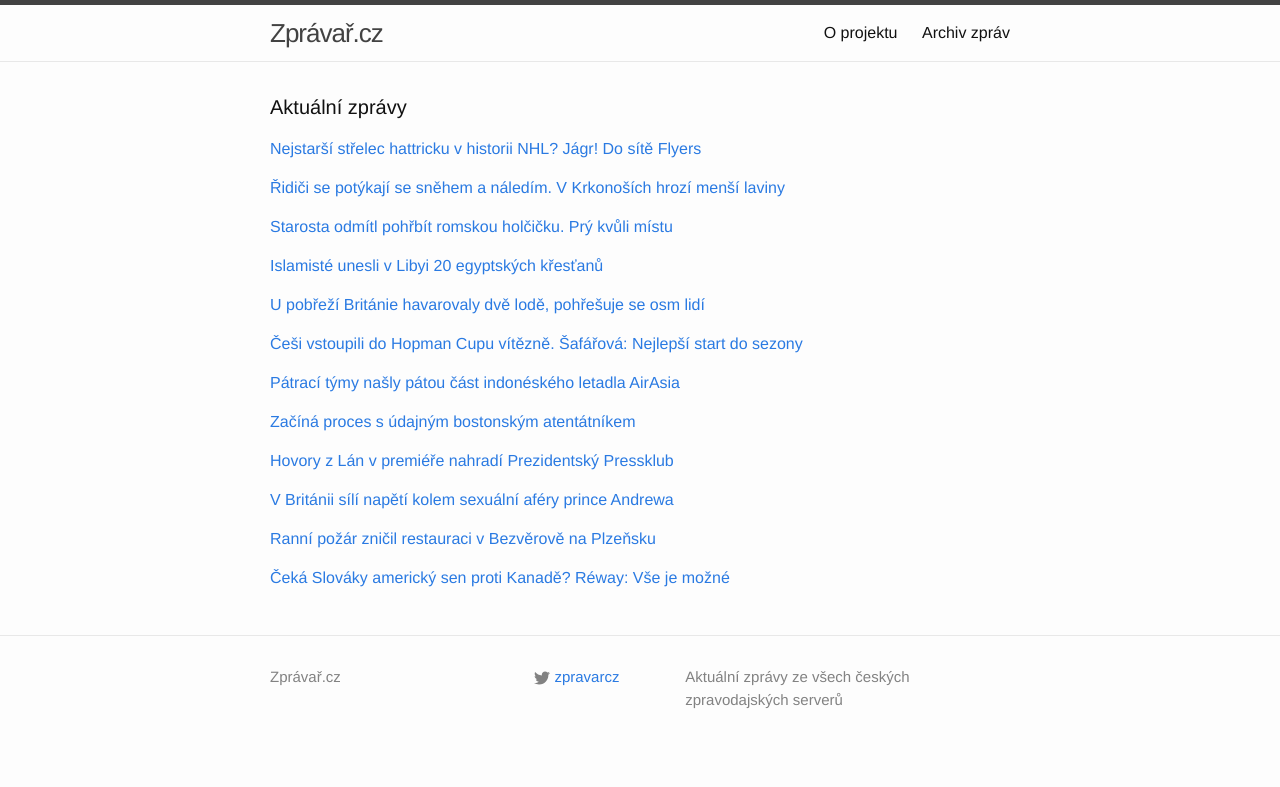
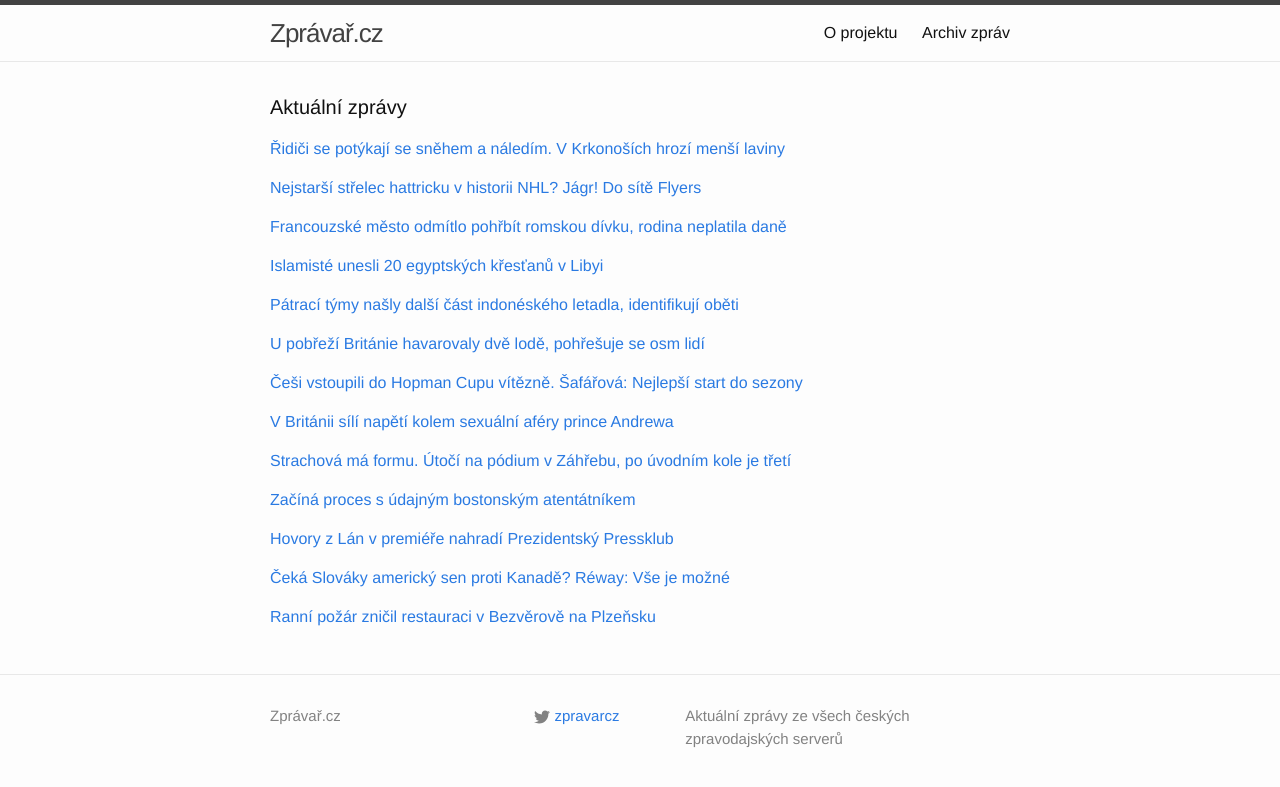
Before and after one commit to adliska/zpravar, a Jekyll site: the page built from index.html, in a window 1280 px wide. Shown: the top 787 px of the page. Built offline with Jekyll 4.4.1, drawn with Linux system fonts in a browser that asks for light colours; some of the changed lines change nothing that is shown.

Commit message:
zpravar news update

```diff
--- a/index.html
+++ b/index.html
@@ -5,8 +5,21 @@ layout: default
 <div class="home">
     <h1 class="page-heading">Aktuální zprávy</h1>
 
-<p><a href="javascript:;" onclick="toggle_visibility('zpravy0')">Nejstarší střelec hattricku v historii NHL? Jágr! Do sítě Flyers</a></p>
+<p><a href="javascript:;" onclick="toggle_visibility('zpravy0')">Řidiči se potýkají se sněhem a náledím. V Krkonoších hrozí menší laviny</a></p>
 <div id="zpravy0" style="display:none">
+<ul>
+<li><a href=http://domaci.ihned.cz/c1-63331600-ridici-se-potykaji-se-snehem-a-naledim-v-krkonosich-hrozi-mensi-laviny>Řidiči se potýkají se sněhem a náledím. V Krkonoších hrozí menší laviny - domaci.ihned.cz</a></li>
+<li><a href=http://domaci.ihned.cz/c1-63331600-ridici-se-potykaji-se-snehem-v-krkonosich-je-druhy-lavinovy-stupen>Řidiči se potýkají se sněhem a náledím. V Krkonoších hrozí menší laviny - domaci.ihned.cz</a></li>
+<li><a href=http://domaci.ihned.cz/c1-63331600-ridici-se-potykaji-se-snehem-v-krkonosich-vyhlasili-druhy-lavinovy-stupen>Řidiči se potýkají se sněhem. V Krkonoších vyhlásili druhý lavinový stupeň - domaci.ihned.cz</a></li>
+<li><a href=http://www.novinky.cz/krimi/357762-ridice-v-cesku-ohrozuje-rozbredly-snih.html>Řidiče v Česku ohrožuje rozbředlý sníh - www.novinky.cz</a></li>
+<li><a href=http://www.ceskenoviny.cz/zpravy/zpravy/silnice-pokryva-rozbredly-nebo-ujety-snih/1164662>Silnice pokrývá rozbředlý nebo ujetý sníh - www.ceskenoviny.cz</a></li>
+<li><a href=http://www.lidovky.cz/v-noci-napadl-snih-i-v-nizinach-na-severu-se-tvori-snehove-jazyky-pxz-/zpravy-domov.aspx?c=A150104_075741_ln_domov_mct>V noci napadl sníh i v nížinách. Na severu se tvoří sněhové jazyky  - www.lidovky.cz</a></li>
+<li><a href=http://www.denik.cz/z_domova/silnice-jsou-s-opatrnosti-sjizdne-na-jizni-morave-hrozi-ledovka-20150104.html>Silnice jsou s opatrností sjízdné. Na jižní Moravě hrozí ledovka - www.denik.cz</a></li>
+<li><a href=http://zpravy.idnes.cz/silnice-v-cesku-pres-noc-pokryl-snih-d7l-/domaci.aspx?c=A150104_075145_domaci_zt>Silnice v Česku přes noc pokryl sníh. Řidiče potrápí sněhové jazyky - zpravy.idnes.cz</a></li>
+<li><a href=http://zpravy.aktualne.cz/domaci/opatrnost-se-vyplati-na-silnicich-se-tvori-snehove-jazyky/r~6c22d46c93de11e4ab15002590604f2e/>Opatrnost se vyplatí. Na silnicích mohou být sněhové jazyky - zpravy.aktualne.cz</a></li>
+</ul>
+</div><p><a href="javascript:;" onclick="toggle_visibility('zpravy1')">Nejstarší střelec hattricku v historii NHL? Jágr! Do sítě Flyers</a></p>
+<div id="zpravy1" style="display:none">
 <ul>
 <li><a href=http://www.tyden.cz/rubriky/sport/hokej/nhl/nejstarsi-strelec-hattricku-v-historii-nhl-jagr-do-site-flyers_329031.html>Nejstarší střelec hattricku v historii NHL? Jágr! Do sítě Flyers - www.tyden.cz</a></li>
 <li><a href=http://sport.lidovky.cz/jagr-vstrelil-hattrick-a-opet-prepisoval-historii-nhl-pp5-/hokej.aspx?c=A150104_082700_ln-sport-hokej_mct>Jágr vstřelil hattrick jako nejstarší hráč NHL, překonal Gordieho Howea  - sport.lidovky.cz</a></li>
@@ -17,21 +30,10 @@ layout: default
 <li><a href=http://sport.aktualne.cz/jagr-vstrelil-hattrick-a-prekonal-rekord-gordieho-howea/r~f09c56d293d911e4bdad0025900fea04/>Jágr vstřelil hattrick a překonal rekord Gordieho Howea - sport.aktualne.cz</a></li>
 <li><a href=http://www.denik.cz/hokej/jagr-vstrelil-hattrick-a-opet-prepisoval-histrorii-nhl-20150104.html>Jágr vstřelil hattrick a opět přepisoval histrorii NHL - www.denik.cz</a></li>
 </ul>
-</div><p><a href="javascript:;" onclick="toggle_visibility('zpravy1')">Řidiči se potýkají se sněhem a náledím. V Krkonoších hrozí menší laviny</a></p>
-<div id="zpravy1" style="display:none">
-<ul>
-<li><a href=http://domaci.ihned.cz/c1-63331600-ridici-se-potykaji-se-snehem-v-krkonosich-je-druhy-lavinovy-stupen>Řidiči se potýkají se sněhem a náledím. V Krkonoších hrozí menší laviny - domaci.ihned.cz</a></li>
-<li><a href=http://domaci.ihned.cz/c1-63331600-ridici-se-potykaji-se-snehem-v-krkonosich-vyhlasili-druhy-lavinovy-stupen>Řidiči se potýkají se sněhem. V Krkonoších vyhlásili druhý lavinový stupeň - domaci.ihned.cz</a></li>
-<li><a href=http://www.novinky.cz/krimi/357762-ridice-v-cesku-ohrozuje-rozbredly-snih.html>Řidiče v Česku ohrožuje rozbředlý sníh - www.novinky.cz</a></li>
-<li><a href=http://www.ceskenoviny.cz/zpravy/zpravy/silnice-pokryva-rozbredly-nebo-ujety-snih/1164662>Silnice pokrývá rozbředlý nebo ujetý sníh - www.ceskenoviny.cz</a></li>
-<li><a href=http://www.lidovky.cz/v-noci-napadl-snih-i-v-nizinach-na-severu-se-tvori-snehove-jazyky-pxz-/zpravy-domov.aspx?c=A150104_075741_ln_domov_mct>V noci napadl sníh i v nížinách. Na severu se tvoří sněhové jazyky  - www.lidovky.cz</a></li>
-<li><a href=http://www.denik.cz/z_domova/silnice-jsou-s-opatrnosti-sjizdne-na-jizni-morave-hrozi-ledovka-20150104.html>Silnice jsou s opatrností sjízdné. Na jižní Moravě hrozí ledovka - www.denik.cz</a></li>
-<li><a href=http://zpravy.idnes.cz/silnice-v-cesku-pres-noc-pokryl-snih-d7l-/domaci.aspx?c=A150104_075145_domaci_zt>Silnice v Česku přes noc pokryl sníh. Řidiče potrápí sněhové jazyky - zpravy.idnes.cz</a></li>
-<li><a href=http://zpravy.aktualne.cz/domaci/opatrnost-se-vyplati-na-silnicich-se-tvori-snehove-jazyky/r~6c22d46c93de11e4ab15002590604f2e/>Opatrnost se vyplatí. Na silnicích mohou být sněhové jazyky - zpravy.aktualne.cz</a></li>
-</ul>
-</div><p><a href="javascript:;" onclick="toggle_visibility('zpravy2')">Starosta odmítl pohřbít romskou holčičku. Prý kvůli místu</a></p>
+</div><p><a href="javascript:;" onclick="toggle_visibility('zpravy2')">Francouzské město odmítlo pohřbít romskou dívku, rodina neplatila daně </a></p>
 <div id="zpravy2" style="display:none">
 <ul>
+<li><a href=http://www.lidovky.cz/francouzske-mesto-odmitlo-pohrbit-romskou-holcicku-f9t-/zpravy-svet.aspx?c=A150104_111341_ln_zahranici_mmu>Francouzské město odmítlo pohřbít romskou dívku, rodina neplatila daně  - www.lidovky.cz</a></li>
 <li><a href=http://zpravy.aktualne.cz/zahranici/starosta-odmitl-pohrbit-romskou-holcicku-pry-kvuli-mistu/r~b7775d5893e711e4833a0025900fea04/>Starosta odmítl pohřbít romskou holčičku. Prý kvůli místu - zpravy.aktualne.cz</a></li>
 <li><a href=http://zpravy.e15.cz/zahranicni/udalosti/pohreb-jen-pro-platce-dani-ve-francii-odmitli-pohrbit-romske-dite-1149697>Pohřeb jen pro plátce daní? Ve Francii odmítli pohřbít romské dítě - zpravy.e15.cz</a></li>
 <li><a href=http://echo24.cz/a/i4jfU>Francouzské město odmítlo pohřbít romskou holčičku - echo24.cz</a></li>
@@ -40,9 +42,10 @@ layout: default
 <li><a href=http://zpravy.idnes.cz/francouzske-mesto-odmitlo-pohrbit-romskou-holcicku-f9t-/zahranicni.aspx?c=A150104_071849_zahranicni_zt>Francouzské město nepohřbilo romské dítě. Hřbitov prý není pro neplatiče - zpravy.idnes.cz</a></li>
 <li><a href=http://www.novinky.cz/zahranicni/357759-francouzske-mesto-odmitlo-pohrbit-romskou-holcicku.html>Francouzské město odmítlo pohřbít romskou holčičku - www.novinky.cz</a></li>
 </ul>
-</div><p><a href="javascript:;" onclick="toggle_visibility('zpravy3')">Islamisté unesli v Libyi 20 egyptských křesťanů</a></p>
+</div><p><a href="javascript:;" onclick="toggle_visibility('zpravy3')">Islamisté unesli 20 egyptských křesťanů v Libyi</a></p>
 <div id="zpravy3" style="display:none">
 <ul>
+<li><a href=http://www.ceskatelevize.cz/ct24/svet/297058-islamiste-unesli-20-egyptskych-krestanu-v-libyi/>Islamisté unesli 20 egyptských křesťanů v Libyi - www.ceskatelevize.cz</a></li>
 <li><a href=http://www.novinky.cz/zahranicni/357768-islamiste-unesli-v-libyi-20-egyptskych-krestanu.html>Islamisté unesli v Libyi 20 egyptských křesťanů - www.novinky.cz</a></li>
 <li><a href=http://zpravy.idnes.cz/libye-unos-egypt-krestane-09u-/zahranicni.aspx?c=A150104_100826_zahranicni_bse>Egypt po únosu koptů v Libyi zvažuje leteckou evakuaci svých občanů - zpravy.idnes.cz</a></li>
 <li><a href=http://www.ceskenoviny.cz/zpravy/zpravy/islamiste-unesli-v-libyi-20-egyptskych-krestanu/1164682>Islamisté unesli v Libyi 20 egyptských křesťanů - www.ceskenoviny.cz</a></li>
@@ -50,8 +53,18 @@ layout: default
 <li><a href=http://www.lidovky.cz/islamiste-napojeni-na-al-kaidu-v-libyi-unesli-20-egyptskych-krestanu-1po-/zpravy-svet.aspx?c=A150104_091732_ln_zahranici_mct>Islamisté napojení na Al-Káidu v Libyi unesli 20 egyptských křesťanů  - www.lidovky.cz</a></li>
 <li><a href=http://zpravy.aktualne.cz/zahranici/islamiste-unesli-v-libyi-dvacet-egyptskych-krestanu/r~cae10f6e93e811e4a7d8002590604f2e/>Islamisté unesli v Libyi dvacet egyptských křesťanů - zpravy.aktualne.cz</a></li>
 </ul>
-</div><p><a href="javascript:;" onclick="toggle_visibility('zpravy4')">U pobřeží Británie havarovaly dvě lodě, pohřešuje se osm lidí</a></p>
+</div><p><a href="javascript:;" onclick="toggle_visibility('zpravy4')">Pátrací týmy našly další část indonéského letadla, identifikují oběti</a></p>
 <div id="zpravy4" style="display:none">
+<ul>
+<li><a href=http://www.novinky.cz/zahranicni/357772-patraci-tymy-nasly-dalsi-cast-indoneskeho-letadla-identifikuji-obeti.html>Pátrací týmy našly další část indonéského letadla, identifikují oběti - www.novinky.cz</a></li>
+<li><a href=http://zpravy.e15.cz/zahranicni/udalosti/patraci-tymy-lovi-z-more-dalsi-casti-indoneskeho-letadla-1149700>Pátrací týmy loví z moře další části indonéského letadla - zpravy.e15.cz</a></li>
+<li><a href=http://www.lidovky.cz/patraci-tymy-nasly-dalsi-cast-indoneskeho-letadla-airasia-p33-/zpravy-svet.aspx?c=A150104_085016_ln_zahranici_mct>Pátrací týmy našly pátou část indonéského letadla AirAsia  - www.lidovky.cz</a></li>
+<li><a href=http://zahranicni.ihned.cz/asie-a-pacifik-cina/c1-63327160-podle-radu-nemel-letoun-airasia-vubec-letet-patraci-tymy-nasly-pet-jeho-casti>Podle řádu neměl letoun AirAsia vůbec letět. Pátrací týmy našly pět jeho částí - zahranicni.ihned.cz</a></li>
+<li><a href=http://www.ceskenoviny.cz/zpravy/zpravy/patraci-tymy-zrejme-nasly-dalsi-cast-indoneskeho-letadla-airasia/1164661>Pátrací týmy zřejmě našly další část indonéského letadla AirAsia - www.ceskenoviny.cz</a></li>
+<li><a href=http://zpravy.aktualne.cz/zahranici/patraci-tymy-zrejme-nasly-dalsi-cast-letadla-airasia/r~9b20959893d811e4bdad0025900fea04/>Pátrací týmy zřejmě našly další část letadla AirAsia - zpravy.aktualne.cz</a></li>
+</ul>
+</div><p><a href="javascript:;" onclick="toggle_visibility('zpravy5')">U pobřeží Británie havarovaly dvě lodě, pohřešuje se osm lidí</a></p>
+<div id="zpravy5" style="display:none">
 <ul>
 <li><a href=http://www.ceskenoviny.cz/zpravy/zpravy/u-pobrezi-britanie-havarovaly-dve-lode-pohresuje-se-osm-lidi/1164716>U pobřeží Británie havarovaly dvě lodě, pohřešuje se osm lidí - www.ceskenoviny.cz</a></li>
 <li><a href=http://www.novinky.cz/zahranicni/357760-u-skotska-se-potopila-lod-z-hamburku-u-vietnamu-zase-zmizelo-norske-plavidlo.html>U Skotska se potopila loď z Hamburku, u Vietnamu zase zmizelo norské plavidlo - www.novinky.cz</a></li>
@@ -59,49 +72,43 @@ layout: default
 <li><a href=http://zpravy.aktualne.cz/zahranici/u-pobrezi-skotska-se-potopila-lod-pohresuje-se-osm-lidi/r~e9095c9893d511e4b6d20025900fea04/>U pobřeží Skotska se potopila loď, pohřešuje se osm lidí - zpravy.aktualne.cz</a></li>
 <li><a href=http://www.rozhlas.cz/_zprava/u-pobrezi-skotska-se-potopila-nakladni-lod-pohresuje-se-osm-lidi--1439187>U pobřeží Skotska se potopila nákladní loď, pohřešuje se osm lidí - www.rozhlas.cz</a></li>
 </ul>
-</div><p><a href="javascript:;" onclick="toggle_visibility('zpravy5')">Češi vstoupili do Hopman Cupu vítězně. Šafářová: Nejlepší start do sezony</a></p>
-<div id="zpravy5" style="display:none">
+</div><p><a href="javascript:;" onclick="toggle_visibility('zpravy6')">Češi vstoupili do Hopman Cupu vítězně. Šafářová: Nejlepší start do sezony</a></p>
+<div id="zpravy6" style="display:none">
 <ul>
 <li><a href=http://www.denik.cz/tenis/cesi-vstoupili-do-hopman-cupu-vitezne-safarova-nejlepsi-start-do-sezony-20150104.html>Češi vstoupili do Hopman Cupu vítězně. Šafářová: Nejlepší start do sezony - www.denik.cz</a></li>
 <li><a href=http://www.sportovninoviny.cz/zpravy/safarova-s-pavlaskem-vstoupili-do-hopman-cupu-vitezne/1164675>Šafářová s Pavláskem vstoupili do Hopman Cupu vítězně - www.sportovninoviny.cz</a></li>
 <li><a href=http://sport.aktualne.cz/safarova-vyskolila-bouchardovou-cesi-na-hopman-cupu-vyhrali/r~98202fba93de11e49fc3002590604f2e/>Šafářová vyškolila Bouchardovou, Češi na Hopman Cupu vyhráli - sport.aktualne.cz</a></li>
 <li><a href=http://sport.idnes.cz/hopman-cup-safarova-pavlasek-dim-/tenis.aspx?c=A150104_062821_tenis_vis>Šafářová zahájila sezónu kanárem a na Hopman Cupu zdolala Kanaďanku Bouchardovou - sport.idnes.cz</a></li>
 </ul>
-</div><p><a href="javascript:;" onclick="toggle_visibility('zpravy6')">Pátrací týmy našly pátou část indonéského letadla AirAsia </a></p>
-<div id="zpravy6" style="display:none">
+</div><p><a href="javascript:;" onclick="toggle_visibility('zpravy7')">V Británii sílí napětí kolem sexuální aféry prince Andrewa</a></p>
+<div id="zpravy7" style="display:none">
 <ul>
-<li><a href=http://www.lidovky.cz/patraci-tymy-nasly-dalsi-cast-indoneskeho-letadla-airasia-p33-/zpravy-svet.aspx?c=A150104_085016_ln_zahranici_mct>Pátrací týmy našly pátou část indonéského letadla AirAsia  - www.lidovky.cz</a></li>
-<li><a href=http://zahranicni.ihned.cz/asie-a-pacifik-cina/c1-63327160-podle-radu-nemel-letoun-airasia-vubec-letet-patraci-tymy-nasly-pet-jeho-casti>Podle řádu neměl letoun AirAsia vůbec letět. Pátrací týmy našly pět jeho částí - zahranicni.ihned.cz</a></li>
-<li><a href=http://www.ceskenoviny.cz/zpravy/zpravy/patraci-tymy-zrejme-nasly-dalsi-cast-indoneskeho-letadla-airasia/1164661>Pátrací týmy zřejmě našly další část indonéského letadla AirAsia - www.ceskenoviny.cz</a></li>
-<li><a href=http://zpravy.aktualne.cz/zahranici/patraci-tymy-zrejme-nasly-dalsi-cast-letadla-airasia/r~9b20959893d811e4bdad0025900fea04/>Pátrací týmy zřejmě našly další část letadla AirAsia - zpravy.aktualne.cz</a></li>
+<li><a href=http://echo24.cz/a/wFn4H>V Británii sílí napětí kolem sexuální aféry prince Andrewa - echo24.cz</a></li>
+<li><a href=http://www.ceskenoviny.cz/zpravy/zpravy/v-britanii-sili-napeti-kolem-sexualni-afery-prince-andrewa/1164695>V Británii sílí napětí kolem sexuální aféry prince Andrewa - www.ceskenoviny.cz</a></li>
+<li><a href=http://www.lidovky.cz/v-britanii-sili-napeti-kolem-sexualni-afery-prince-andrewa-pak-/zpravy-svet.aspx?c=A150104_100131_ln_zahranici_mmu>Britský princ stále čelí obvinění ze sexuálního zotročování nezletilé  - www.lidovky.cz</a></li>
+<li><a href=http://zpravy.aktualne.cz/zahranici/v-britanii-sili-napeti-kolem-sexualni-afery-prince-andrewa/r~8bfd4d8893ef11e49fc3002590604f2e/>V Británii sílí napětí kolem sexuální aféry prince Andrewa - zpravy.aktualne.cz</a></li>
 </ul>
-</div><p><a href="javascript:;" onclick="toggle_visibility('zpravy7')">Začíná proces s údajným bostonským atentátníkem</a></p>
-<div id="zpravy7" style="display:none">
+</div><p><a href="javascript:;" onclick="toggle_visibility('zpravy8')">Strachová má formu. Útočí na pódium v Záhřebu, po úvodním kole je třetí</a></p>
+<div id="zpravy8" style="display:none">
+<ul>
+<li><a href=http://www.denik.cz/zimni_sporty/strachova-ma-formu-utoci-na-podium-v-zahrebu-po-uvodnim-kole-je-treti-20150104.html>Strachová má formu. Útočí na pódium v Záhřebu, po úvodním kole je třetí - www.denik.cz</a></li>
+<li><a href=http://www.sportovninoviny.cz/zpravy/slalomarka-strachova-je-v-zahrebu-po-1-kole-treti/1164719>Slalomářka Strachová je v Záhřebu po 1. kole třetí - www.sportovninoviny.cz</a></li>
+<li><a href=http://sport.idnes.cz/strachova-slalom-zahreb-0w3-/lyzovani.aspx?c=A150104_105331_lyzovani_fil>Strachová se znovu natahuje po pódiu, v Záhřebu je před 2. kolem třetí - sport.idnes.cz</a></li>
+<li><a href=http://sport.aktualne.cz/strachova-ma-formu-po-prvnim-kole-slalomu-v-zahrebu-treti/r~9ca7acf493f511e4aff10025900fea04/>Strachová má formu, po prvním kole slalomu v Záhřebu třetí - sport.aktualne.cz</a></li>
+</ul>
+</div><p><a href="javascript:;" onclick="toggle_visibility('zpravy9')">Začíná proces s údajným bostonským atentátníkem</a></p>
+<div id="zpravy9" style="display:none">
 <ul>
 <li><a href=http://www.ceskenoviny.cz/zpravy/zpravy/zacina-proces-s-udajnym-bostonskym-atentatnikem/1164700>Začíná proces s údajným bostonským atentátníkem - www.ceskenoviny.cz</a></li>
 <li><a href=http://zahranicni.ihned.cz/amerika-usa/c1-63331580-zacina-proces-s-udajnym-bostonskym-atentatnikem-hrozi-mu-trest-smrti>Začíná proces s údajným bostonským atentátníkem. Hrozí mu trest smrti - zahranicni.ihned.cz</a></li>
 <li><a href=http://www.novinky.cz/zahranicni/357765-zacina-proces-s-udajnym-bostonskym-atentatnikem.html>Začíná proces s údajným bostonským atentátníkem - www.novinky.cz</a></li>
 </ul>
-</div><p><a href="javascript:;" onclick="toggle_visibility('zpravy8')">Hovory z Lán v premiéře nahradí Prezidentský Pressklub</a></p>
-<div id="zpravy8" style="display:none">
+</div><p><a href="javascript:;" onclick="toggle_visibility('zpravy10')">Hovory z Lán v premiéře nahradí Prezidentský Pressklub</a></p>
+<div id="zpravy10" style="display:none">
 <ul>
 <li><a href=http://strategie.e15.cz/zpravy/hovory-z-lan-v-premiere-nahradi-prezidentsky-pressklub-1149695>Hovory z Lán v premiéře nahradí Prezidentský Pressklub - strategie.e15.cz</a></li>
 <li><a href=http://www.ceskenoviny.cz/zpravy/zpravy/hovory-z-lan-v-premiere-nahradi-prezidentsky-pressklub/1164652>Hovory z Lán v premiéře nahradí Prezidentský Pressklub - www.ceskenoviny.cz</a></li>
 <li><a href=http://www.denik.cz/z_domova/hovory-z-lan-v-premiere-nahradi-prezidentsky-pressklub-20150104.html>Hovory z Lán v premiéře nahradí Prezidentský Pressklub - www.denik.cz</a></li>
-</ul>
-</div><p><a href="javascript:;" onclick="toggle_visibility('zpravy9')">V Británii sílí napětí kolem sexuální aféry prince Andrewa</a></p>
-<div id="zpravy9" style="display:none">
-<ul>
-<li><a href=http://www.ceskenoviny.cz/zpravy/zpravy/v-britanii-sili-napeti-kolem-sexualni-afery-prince-andrewa/1164695>V Británii sílí napětí kolem sexuální aféry prince Andrewa - www.ceskenoviny.cz</a></li>
-<li><a href=http://www.lidovky.cz/v-britanii-sili-napeti-kolem-sexualni-afery-prince-andrewa-pak-/zpravy-svet.aspx?c=A150104_100131_ln_zahranici_mmu>Britský princ stále čelí obvinění ze sexuálního zotročování nezletilé  - www.lidovky.cz</a></li>
-<li><a href=http://zpravy.aktualne.cz/zahranici/v-britanii-sili-napeti-kolem-sexualni-afery-prince-andrewa/r~8bfd4d8893ef11e49fc3002590604f2e/>V Británii sílí napětí kolem sexuální aféry prince Andrewa - zpravy.aktualne.cz</a></li>
-</ul>
-</div><p><a href="javascript:;" onclick="toggle_visibility('zpravy10')">Ranní požár zničil restauraci v Bezvěrově na Plzeňsku</a></p>
-<div id="zpravy10" style="display:none">
-<ul>
-<li><a href=http://zpravy.aktualne.cz/regiony/ranni-pozar-znicil-restauraci-v-bezverove-na-plzensku/r~7dcea19893eb11e4ab15002590604f2e/>Ranní požár zničil restauraci v Bezvěrově na Plzeňsku - zpravy.aktualne.cz</a></li>
-<li><a href=http://www.ceskenoviny.cz/zpravy/zpravy/v-bezverove-na-plzensku-znicil-ranni-pozar-restauraci/1164694>V Bezvěrově na Plzeňsku zničil ranní požár restauraci - www.ceskenoviny.cz</a></li>
-<li><a href=http://plzen.idnes.cz/v-bezverove-na-plzensku-shorela-rano-restaurace-i-s-prilehlymi-objekty-13x-/plzen-zpravy.aspx?c=A150104_090832_plzen-zpravy_zt>V Bezvěrově na Plzeňsku shořela ráno restaurace i s přilehlými objekty - plzen.idnes.cz</a></li>
 </ul>
 </div><p><a href="javascript:;" onclick="toggle_visibility('zpravy11')">Čeká Slováky americký sen proti Kanadě? Réway: Vše je možné</a></p>
 <div id="zpravy11" style="display:none">
@@ -110,4 +117,11 @@ layout: default
 <li><a href=http://www.tyden.cz/rubriky/sport/hokej/proziji-slovaci-americky-sen-proti-kanade-reway-vse-je-mozne_329025.html>Prožijí Slováci americký sen proti Kanadě? Réway: Vše je možné - www.tyden.cz</a></li>
 <li><a href=http://www.tyden.cz/rubriky/sport/hokej/proziji-si-slovaci-svuj-americky-sen-proti-kanade-reway-vse-je-mozne_329025.html>Prožijí si Slováci svůj \"americký sen\" proti Kanadě? Réway: Vše je možné - www.tyden.cz</a></li>
 </ul>
+</div><p><a href="javascript:;" onclick="toggle_visibility('zpravy12')">Ranní požár zničil restauraci v Bezvěrově na Plzeňsku</a></p>
+<div id="zpravy12" style="display:none">
+<ul>
+<li><a href=http://zpravy.aktualne.cz/regiony/ranni-pozar-znicil-restauraci-v-bezverove-na-plzensku/r~7dcea19893eb11e4ab15002590604f2e/>Ranní požár zničil restauraci v Bezvěrově na Plzeňsku - zpravy.aktualne.cz</a></li>
+<li><a href=http://www.ceskenoviny.cz/zpravy/zpravy/v-bezverove-na-plzensku-znicil-ranni-pozar-restauraci/1164694>V Bezvěrově na Plzeňsku zničil ranní požár restauraci - www.ceskenoviny.cz</a></li>
+<li><a href=http://plzen.idnes.cz/v-bezverove-na-plzensku-shorela-rano-restaurace-i-s-prilehlymi-objekty-13x-/plzen-zpravy.aspx?c=A150104_090832_plzen-zpravy_zt>V Bezvěrově na Plzeňsku shořela ráno restaurace i s přilehlými objekty - plzen.idnes.cz</a></li>
+</ul>
 </div></div>
```
